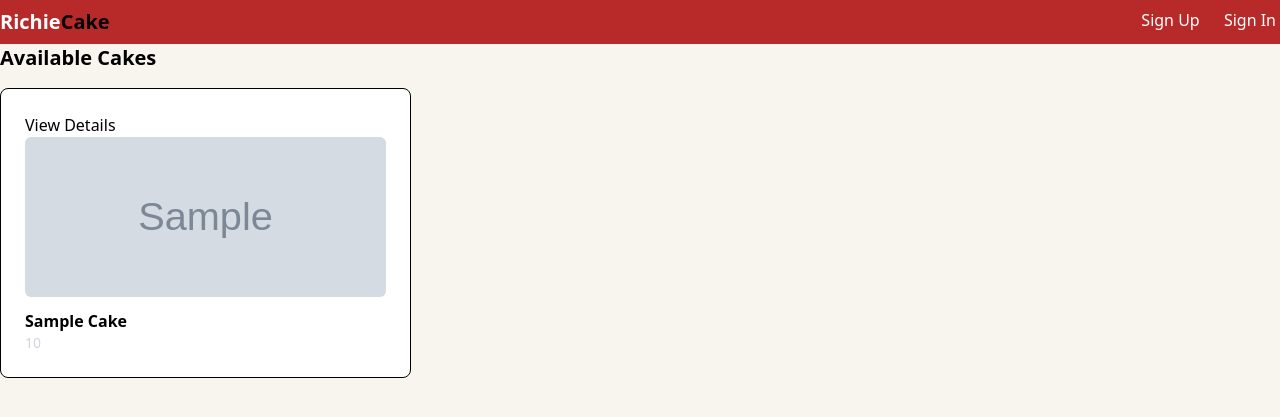
After one commit to rollingsmajiwa/Richy_Cake, a Django app: template templates/cake.html in a window 1280 px wide. The commit adds this page. Shown: the top 417 px of the page. Run offline with Django 3.2, Linux system fonts and the light colour scheme; the template is opened without the code that fills it: most values are stand-ins (such as "Sample title", 1, 10 or a date in 2020); grey boxes marked "Sample" are stand-in pictures.

Commit message:
Feat: create cake.html and its views logic

```diff
--- a/richy_cake_app/urls.py
+++ b/richy_cake_app/urls.py
@@ -5,7 +5,8 @@ from django.contrib.auth import views as auth_views
 urlpatterns = [
     path("", views.index, name="index_page"),
     path("register/", views.register, name="register"),
-    path("login/", views.custom_login, name="login")
+    path("login/", views.custom_login, name="login"),
+    path("cake/", views.cake_page, name="cake_page")
 
 
 ]
--- a/richy_cake_app/views.py
+++ b/richy_cake_app/views.py
@@ -6,11 +6,14 @@ from django.contrib.auth import login, authenticate
 
 # Create your views here.
 def index(request):
+    return render(request, "index.html")
+
+def cake_page(request):
     try:
         cake = Cake.objects.all()
     except Exception as e:
         print(e)
-    return render(request, "index.html", {"cake_list": cake})
+    return render(request, "cake.html", {"cake_list": cake})
 
 # register views
 
--- /dev/null
+++ b/templates/cake.html
@@ -0,0 +1,18 @@
+{% extends 'base.html' %}
+{% block content %}
+<h1 class="text-xl font-bold mb-4">Available Cakes</h1>
+<div class="grid md:grid-cols-3 gap-6 ">
+  {% for cake in cake_list %} <div class="card mb-4">
+    <a href="{% url 'cake_details' cake.id %}">View Details
+        <img src="{{cake.image.url}}" class="w-full h-40 object-cover mb-3 rounded-md">
+        <h2 class="font-semibold ">{{ cake.name|title}}</h2>
+        <p class="text-sm text-gray-300">{{ cake.price}}</p>
+    </a>
+    {% empty %}
+    <p>No Cake available yet!</p>
+  </div> {% endfor %}
+
+
+</div>
+
+{% endblock %}
--- a/templates/index.html
+++ b/templates/index.html
@@ -3,7 +3,7 @@
 
 {% block content %}
 <section class="bg-cake-cream py-12 md:py-20 px-6 overflow-hidden">
-  <div class="max-w-5xl mx-auto grid grid-cols-1 md:grid-cols-12 gap-3 items-center">
+  <div class="max-w-6xl mx-auto grid grid-cols-1 md:grid-cols-12 gap-3 items-center">
 
     <div class="lg:col-span-6 flex flex-col justify-center">
       <div class="flex items-center gap-2 text-cake-rose text-xs font-semibold tracking-wider uppercase mb-4">
@@ -31,7 +31,7 @@
 
     </div>
     <div class=" col-span-12 md:col-span-12 lg:col-span-6 relative flex justify-center lg:justify-end">
-        <div class="col-span-6 max-w-md h-[460px] md:h-[520px] rounded-t-full overflow-hidden shadow-lg bg-[#E3D8C8]">
+        <div class="col-span-8 max-w-lg h-[460px] md:h-[520px] rounded-t-full overflow-hidden shadow-lg bg-cake-sand">
         <img
           src="{% static 'images/herocake.jpg' %}"
           alt="Vintage styled cake"
--- a/templates/login.html
+++ b/templates/login.html
@@ -7,7 +7,7 @@
         {{ form.as_p }}
         <button class="btn">Sign In</button>
         <p>Don't have an account?</p>
-        <a href="{% url 'login' %}" class="text-blue-700 underline text-md">Sign Up</a>
+        <a href="{% url 'register' %}" class="text-blue-700 underline text-md">Sign Up</a>
 
     </form>
 
```
